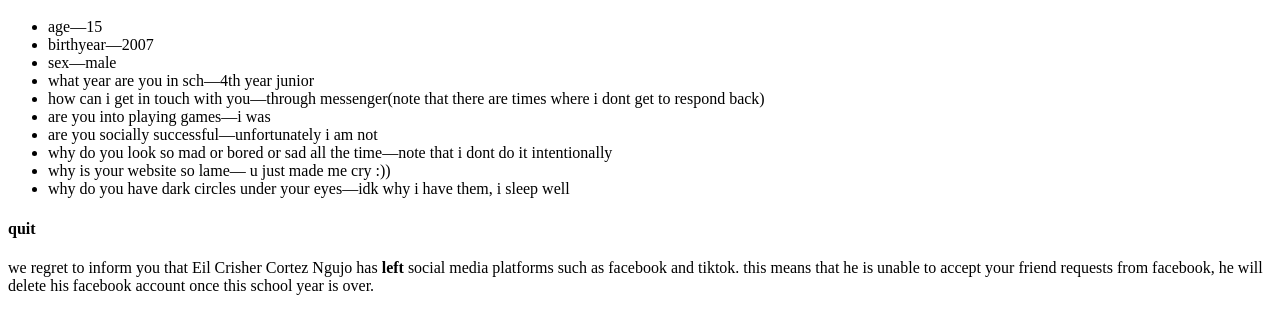
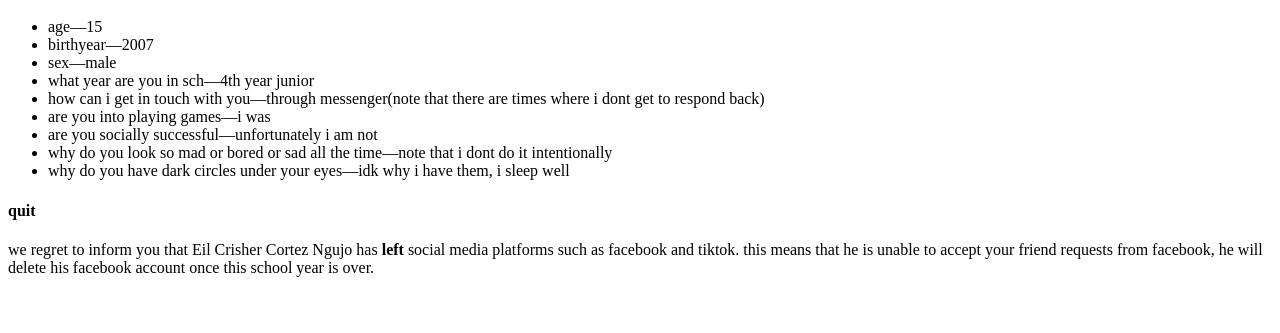
Before and after one commit to ecngujo/e.cngujo, a plain HTML site: page index.html in a window 1280 px wide. Shown: the part 107-440 px from the top of the page. Drawn offline with Linux system fonts and the light colour scheme.

Commit message:
removed lame

```diff
--- a/index.html
+++ b/index.html
@@ -11,7 +11,6 @@
 <li> are you into playing games—i was
 <li> are you socially successful—unfortunately i am not
 <li> why do you look so mad or bored or sad all the time—note that i dont do it intentionally
-<li> why is your website so lame— u just made me cry :))
 <li> why do you have dark circles under your eyes—idk why i have them, i sleep well
 </ul>
 <h4> quit </h4>
```
